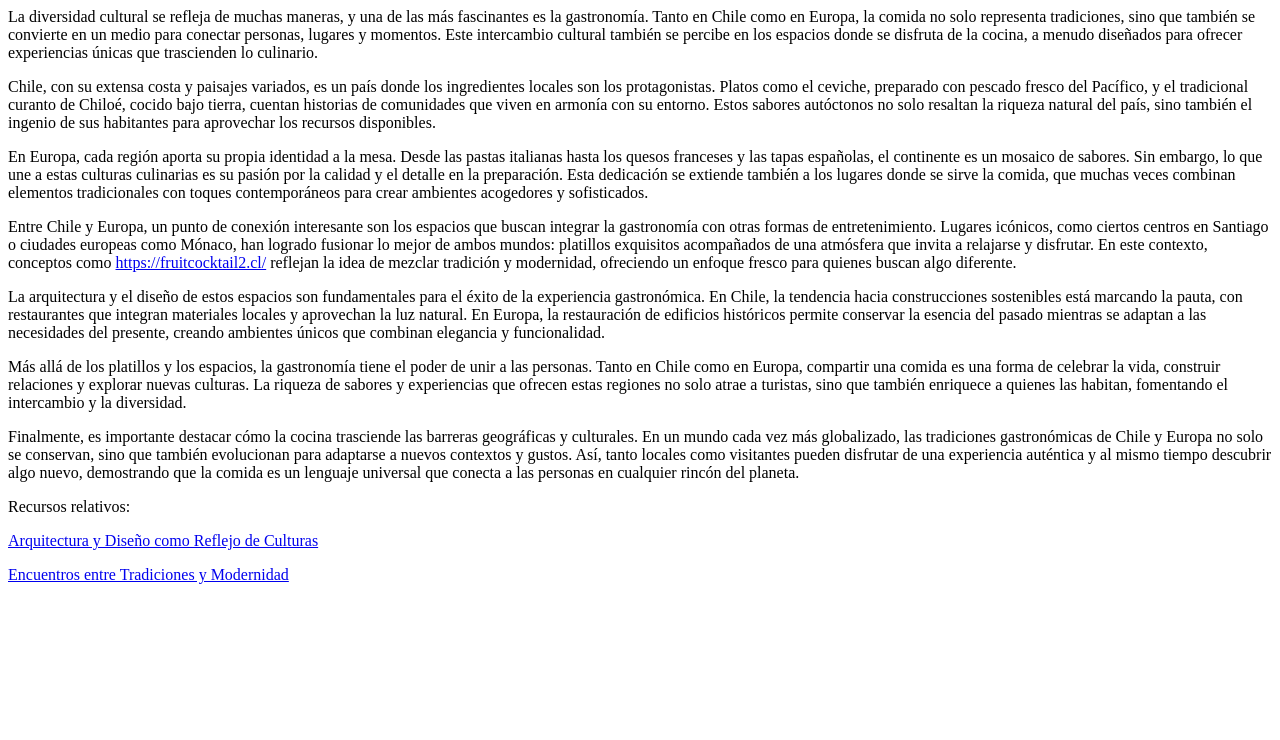
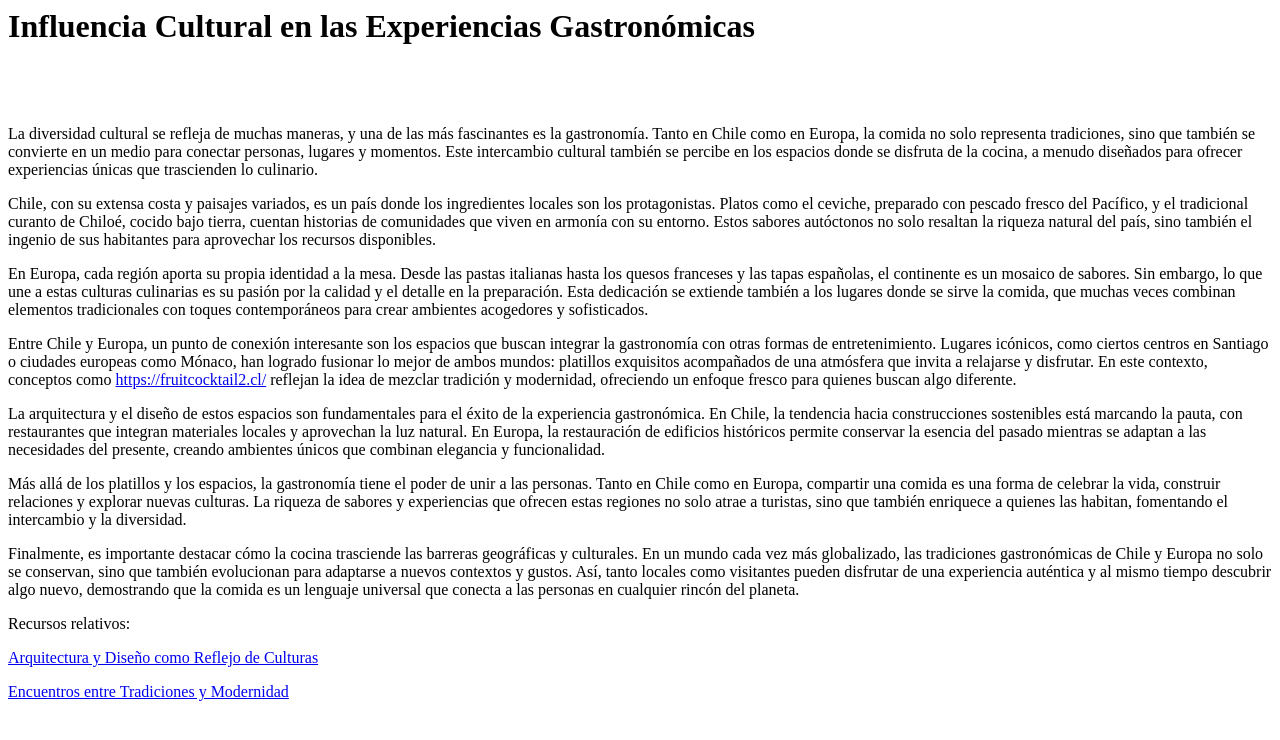
Before and after one commit to CassarahWashington/fruitcocktail2, a plain HTML site: page index.html in a window 1280 px wide. Drawn offline with Linux system fonts and the light colour scheme.

Commit message:
Update index.html

```diff
--- a/index.html
+++ b/index.html
@@ -1,3 +1,7 @@
+<h1>Influencia Cultural en las Experiencias Gastron&oacute;micas</h1>
+
+<h1>&nbsp;</h1>
+
 <p>La diversidad cultural se refleja de muchas maneras, y una de las m&aacute;s fascinantes es la gastronom&iacute;a. Tanto en Chile como en Europa, la comida no solo representa tradiciones, sino que tambi&eacute;n se convierte en un medio para conectar personas, lugares y momentos. Este intercambio cultural tambi&eacute;n se percibe en los espacios donde se disfruta de la cocina, a menudo dise&ntilde;ados para ofrecer experiencias &uacute;nicas que trascienden lo culinario.</p>
 
 <p>Chile, con su extensa costa y paisajes variados, es un pa&iacute;s donde los ingredientes locales son los protagonistas. Platos como el ceviche, preparado con pescado fresco del Pac&iacute;fico, y el tradicional curanto de Chilo&eacute;, cocido bajo tierra, cuentan historias de comunidades que viven en armon&iacute;a con su entorno. Estos sabores aut&oacute;ctonos no solo resaltan la riqueza natural del pa&iacute;s, sino tambi&eacute;n el ingenio de sus habitantes para aprovechar los recursos disponibles.</p>
```
